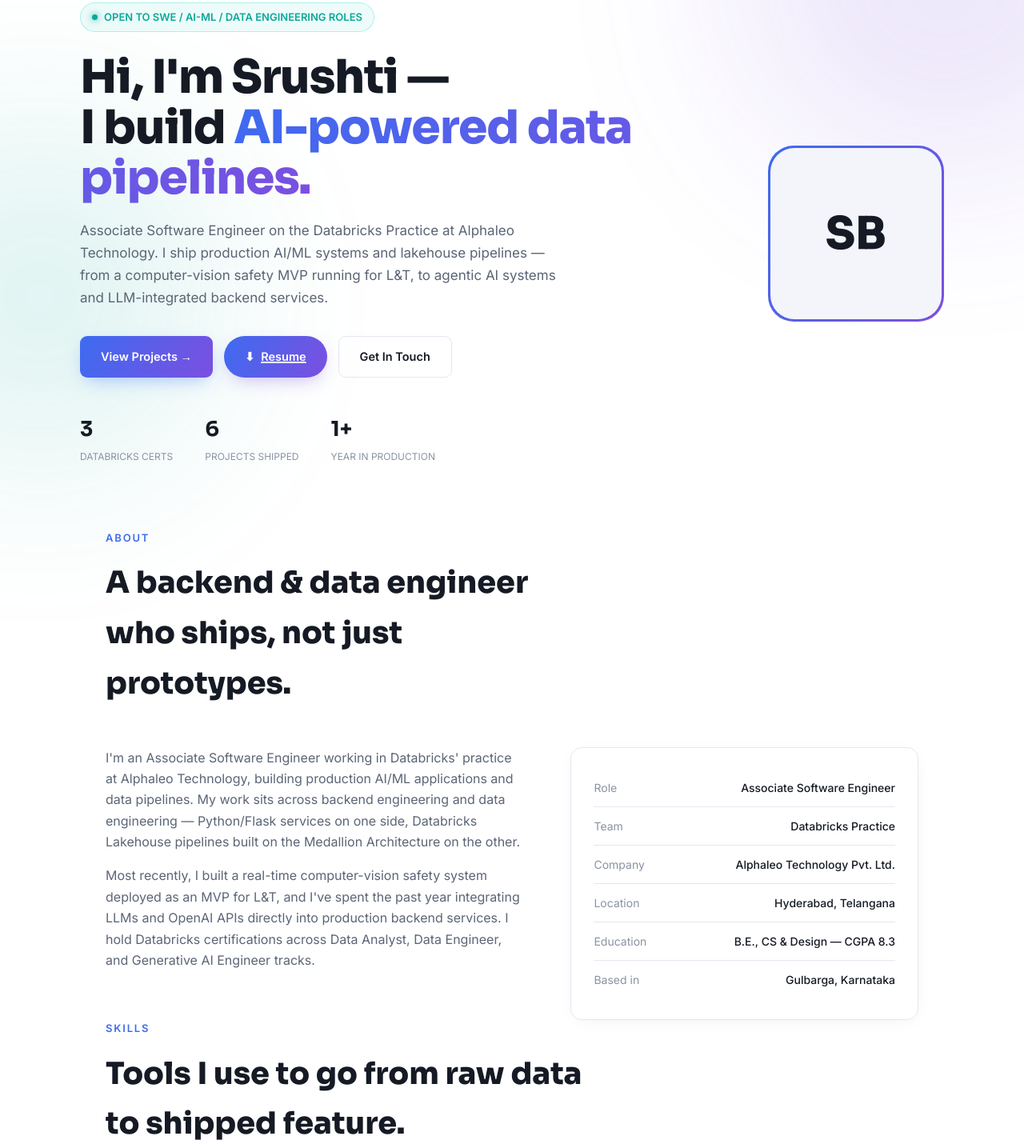
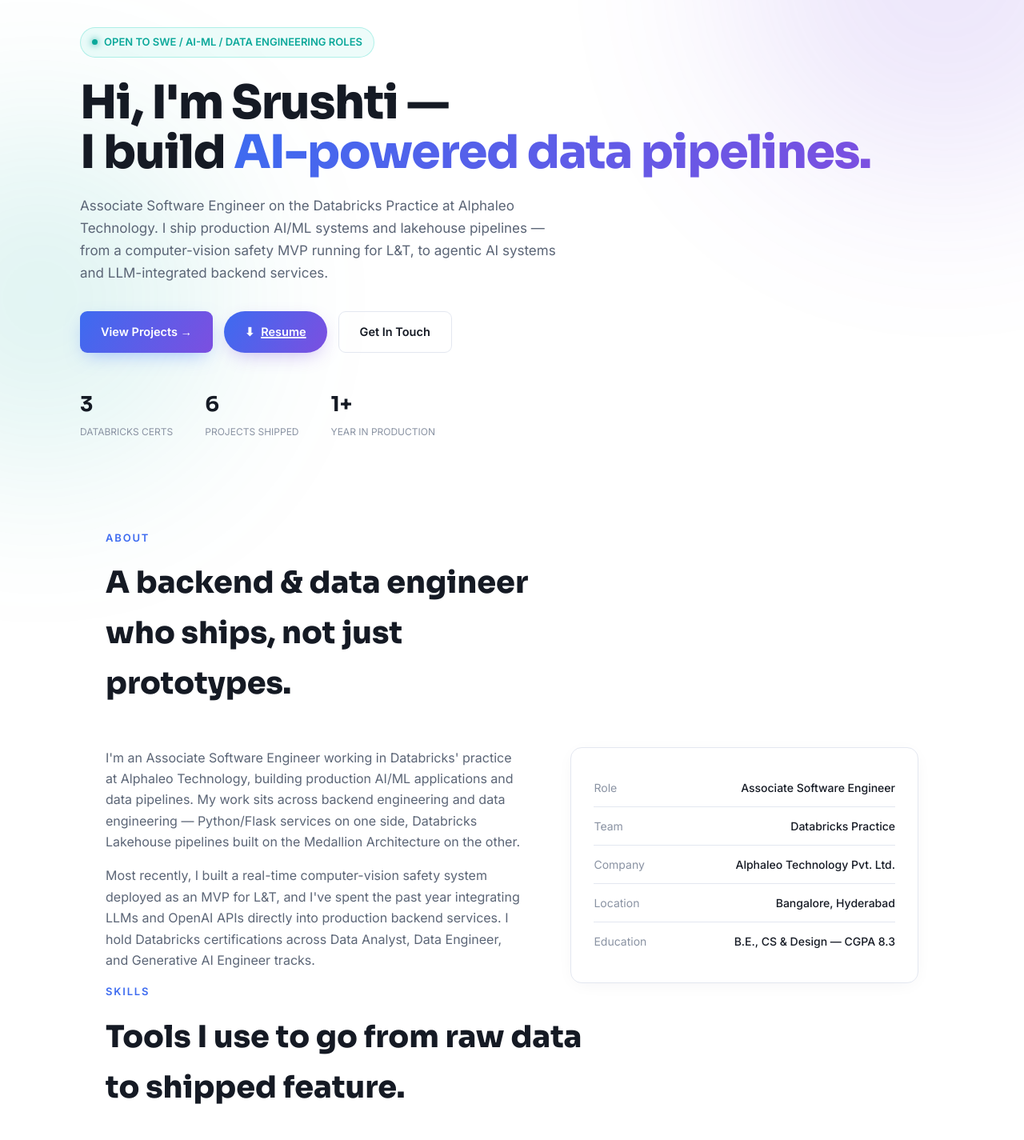
Before and after one commit to Srushti-bilurkar/srushti-portfolio, a plain HTML site: page index.html in a window 1280 px wide. Shown: the part 138-1563 px from the top of the page at 80% size. Drawn offline with Linux system fonts and the light colour scheme.

Commit message:
Update index.html

```diff
--- a/index.html
+++ b/index.html
@@ -311,10 +311,6 @@ footer{padding:50px 0 40px; text-align:center; color:var(--text-faint); font-siz
         <div><div class="n">6</div><div class="l">PROJECTS SHIPPED</div></div>
         <div><div class="n">1+</div><div class="l">YEAR IN PRODUCTION</div></div>
       </div>
-    </div>
-    <div class="avatar-wrap">
-      <div class="avatar-ring"><div class="avatar">SB</div></div>
-    </div>
   </div>
 </header>
 
@@ -330,9 +326,8 @@ footer{padding:50px 0 40px; text-align:center; color:var(--text-faint); font-siz
       <div class="info-row"><span class="k">Role</span><span class="v">Associate Software Engineer</span></div>
       <div class="info-row"><span class="k">Team</span><span class="v">Databricks Practice</span></div>
       <div class="info-row"><span class="k">Company</span><span class="v">Alphaleo Technology Pvt. Ltd.</span></div>
-      <div class="info-row"><span class="k">Location</span><span class="v">Hyderabad, Telangana</span></div>
+      <div class="info-row"><span class="k">Location</span><span class="v">Bangalore, Hyderabad</span></div>
       <div class="info-row"><span class="k">Education</span><span class="v">B.E., CS &amp; Design — CGPA 8.3</span></div>
-      <div class="info-row"><span class="k">Based in</span><span class="v">Gulbarga, Karnataka</span></div>
     </div>
   </div>
 </section>
@@ -504,8 +499,8 @@ footer{padding:50px 0 40px; text-align:center; color:var(--text-faint); font-siz
       </div>
       <div class="connect-label">Connect with me</div>
       <div class="social-row">
-        <a href="#" onclick="return false;" title="LinkedIn">in</a>
-        <a href="#" onclick="return false;" title="GitHub">gh</a>
+        <a href="#" onclick="return false;" title="LinkedIn">LinkedIn</a>
+        <a href="#" onclick="return false;" title="GitHub">github</a>
         <a href="tel:+916363514055" title="Call">☎</a>
       </div>
       <div class="quote-box">"I'm always open to discussing Software Engineering, AI/ML, and Data Engineering roles, or new project opportunities."</div>
@@ -532,7 +527,7 @@ footer{padding:50px 0 40px; text-align:center; color:var(--text-faint); font-siz
 </section>
 
 <footer>
-  © 2026 Srushti Bilurkar · Gulbarga, Karnataka, India
+  © 2026 Srushti Bilurkar · Bangalore, Karnataka, India
 </footer>
 
 <script>
```
